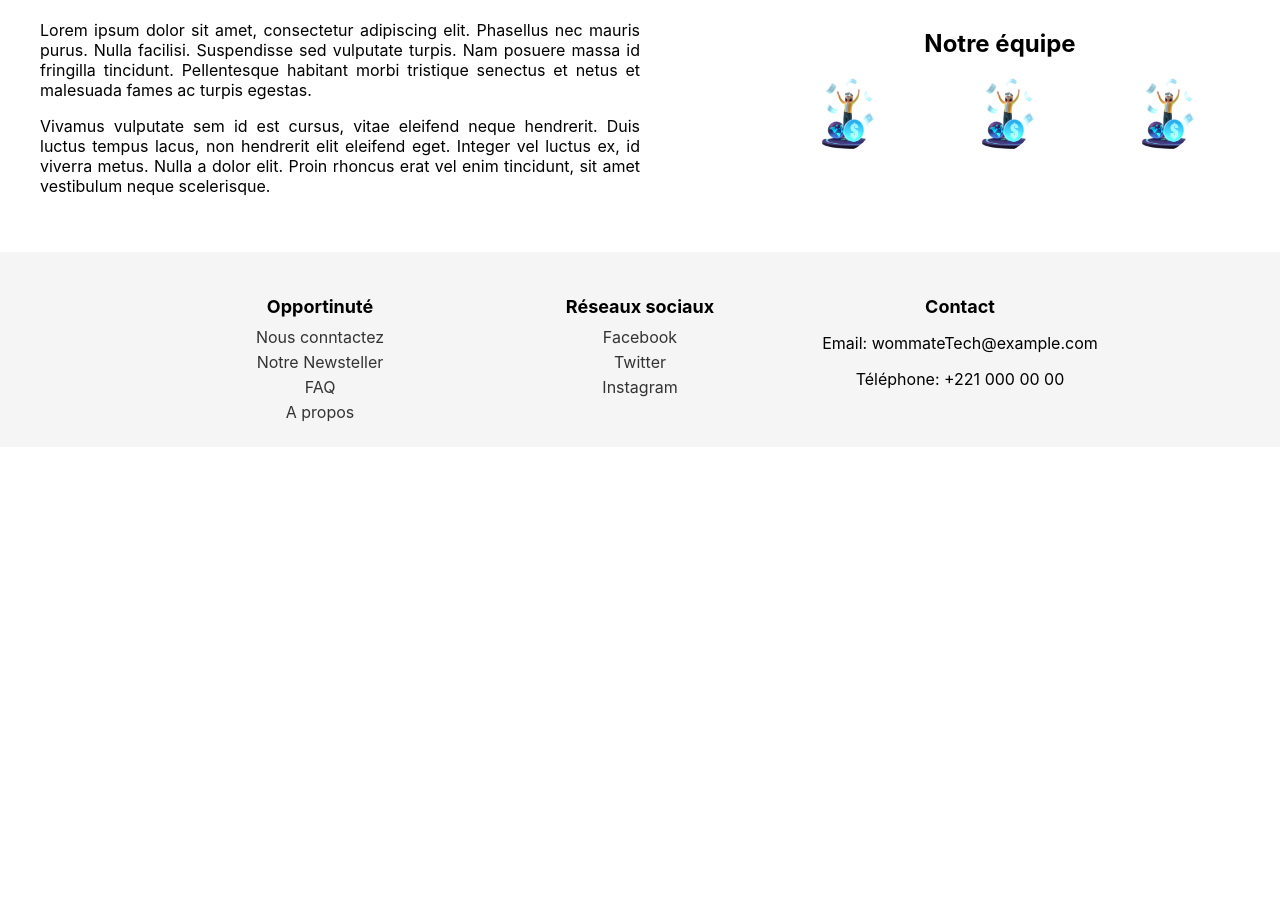
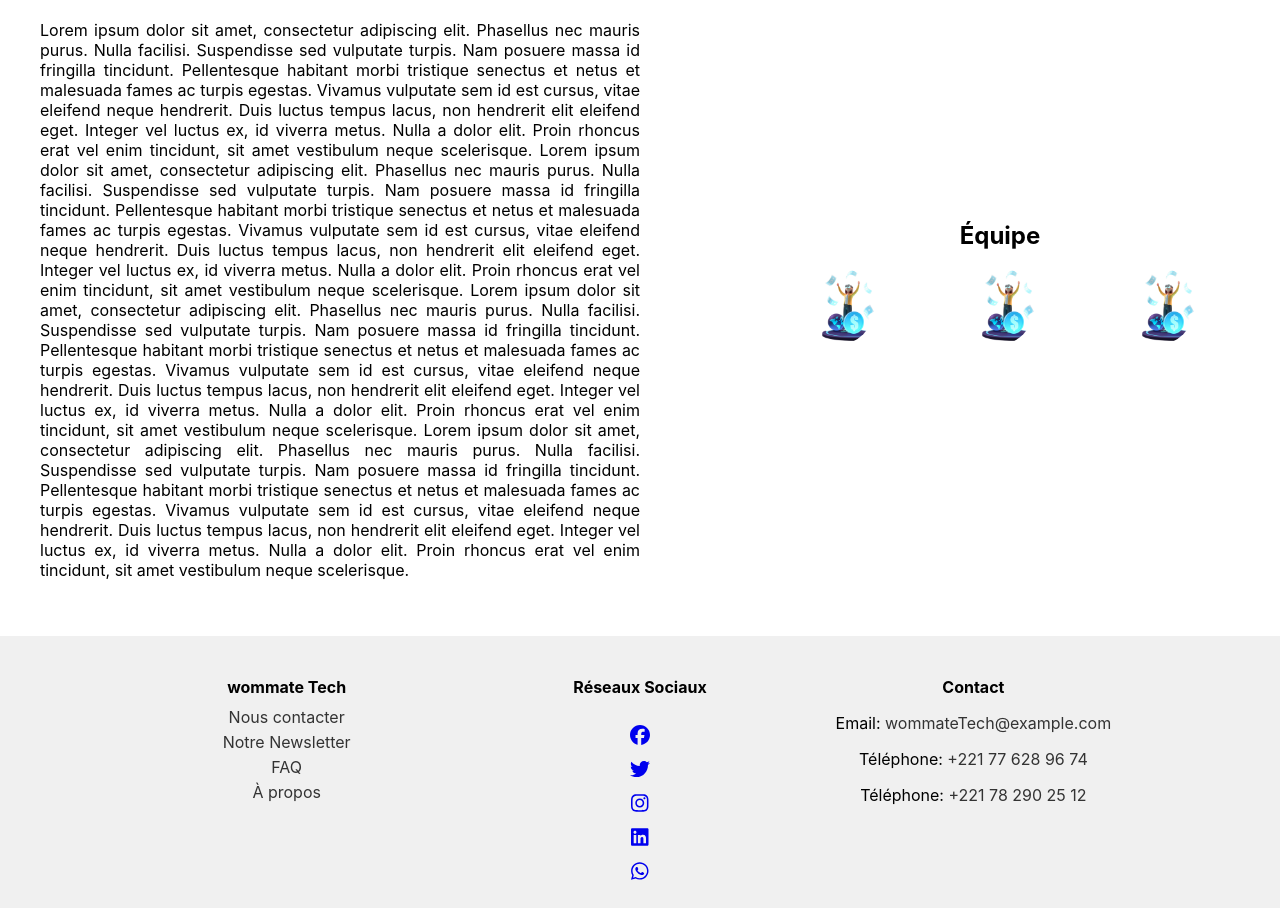
Before and after one commit to Wommate/wommate-web-site, a React (Create React App) app: page / in a window 1280 px wide. Shown: the part 1246-2154 px from the top of the page. Before the commit the page ends 1693 px from the top, so only its background shows below. Built offline with nearby package versions, Linux system fonts and the light colour scheme.

Commit message:
footer ok

```diff
--- a/public/index.html
+++ b/public/index.html
@@ -1,5 +1,5 @@
 <!DOCTYPE html>
-<html lang="en">
+<html lang="fr">
   <head>
     <meta charset="utf-8" />
     <link rel="icon" href="%PUBLIC_URL%/favicon.ico" />
--- a/src/components/About/About.js
+++ b/src/components/About/About.js
@@ -12,15 +12,34 @@ const About = () => {
           Nulla facilisi. Suspendisse sed vulputate turpis. Nam posuere massa id fringilla
           tincidunt. Pellentesque habitant morbi tristique senectus et netus et malesuada fames ac
           turpis egestas.
-        </p>
-        <p className='nosValeurs'>
+          Vivamus vulputate sem id est cursus, vitae eleifend neque hendrerit. Duis luctus tempus
+          lacus, non hendrerit elit eleifend eget. Integer vel luctus ex, id viverra metus. Nulla a
+          dolor elit. Proin rhoncus erat vel enim tincidunt, sit amet vestibulum neque scelerisque.
+          Lorem ipsum dolor sit amet, consectetur adipiscing elit. Phasellus nec mauris purus.
+          Nulla facilisi. Suspendisse sed vulputate turpis. Nam posuere massa id fringilla
+          tincidunt. Pellentesque habitant morbi tristique senectus et netus et malesuada fames ac
+          turpis egestas.
+          Vivamus vulputate sem id est cursus, vitae eleifend neque hendrerit. Duis luctus tempus
+          lacus, non hendrerit elit eleifend eget. Integer vel luctus ex, id viverra metus. Nulla a
+          dolor elit. Proin rhoncus erat vel enim tincidunt, sit amet vestibulum neque scelerisque.
+          Lorem ipsum dolor sit amet, consectetur adipiscing elit. Phasellus nec mauris purus.
+          Nulla facilisi. Suspendisse sed vulputate turpis. Nam posuere massa id fringilla
+          tincidunt. Pellentesque habitant morbi tristique senectus et netus et malesuada fames ac
+          turpis egestas.
+          Vivamus vulputate sem id est cursus, vitae eleifend neque hendrerit. Duis luctus tempus
+          lacus, non hendrerit elit eleifend eget. Integer vel luctus ex, id viverra metus. Nulla a
+          dolor elit. Proin rhoncus erat vel enim tincidunt, sit amet vestibulum neque scelerisque.
+          Lorem ipsum dolor sit amet, consectetur adipiscing elit. Phasellus nec mauris purus.
+          Nulla facilisi. Suspendisse sed vulputate turpis. Nam posuere massa id fringilla
+          tincidunt. Pellentesque habitant morbi tristique senectus et netus et malesuada fames ac
+          turpis egestas.
           Vivamus vulputate sem id est cursus, vitae eleifend neque hendrerit. Duis luctus tempus
           lacus, non hendrerit elit eleifend eget. Integer vel luctus ex, id viverra metus. Nulla a
           dolor elit. Proin rhoncus erat vel enim tincidunt, sit amet vestibulum neque scelerisque.
         </p>
       </div>
       <div className="teamContainer">
-        <h2>Notre équipe</h2>
+        <h2>Équipe</h2>
         <div className="teamImages">
             <div className="hero__img">
                     <img src={heroImg} alt="hero_img" />
--- a/src/components/Footer/Footer.css
+++ b/src/components/Footer/Footer.css
@@ -1,22 +1,27 @@
 .footer {
-    background-color: #f5f5f5;
+  background-color: #f0f0f0;
   padding: 20px;
+
 }
 
 .footer-content {
   display: flex;
   justify-content: space-between;
-    max-width: 960px;
-    margin: 0 auto;
+  align-items: flex-start;
 }
 
 .footer-section {
   flex: 1;
+  margin-right: 20px;
+}
+.footer-section  a:hover{
+  color: #A42593;
 }
 
 .footer-section h4 {
-    font-size: 18px;
   margin-bottom: 10px;
+  font-size: 16px;
+  font-weight: bold;
 }
 
 .social-links {
@@ -34,6 +39,32 @@
   text-decoration: none;
 }
 
-  .social-links a:hover {
-    text-decoration: underline;
+.iconRs {
+  display: flex;
+  flex-direction: column;
+  align-items: center;
 }
+.iconRs a:hover {
+  color: #A42593;
+}
+
+.social-icons {
+  display: flex;
+  justify-content: center;
+  align-items: center;
+}
+
+.icon {
+  color: #022179;
+  margin: 5px;
+  font-size: 20px;
+}
+
+.footer-section p {
+  margin-bottom: 5px;
+}
+
+.footer-section p a {
+  color: #333;
+  text-decoration: none;
+}
--- a/src/components/Footer/Footer.js
+++ b/src/components/Footer/Footer.js
@@ -1,45 +1,87 @@
 import React from 'react';
 import './Footer.css';
+import { FontAwesomeIcon } from '@fortawesome/react-fontawesome';
+import {
+  faFacebook,
+  faTwitter,
+  faInstagram,
+  faLinkedin,
+  faWhatsapp
+} from '@fortawesome/free-brands-svg-icons';
 
 const Footer = () => {
+  const handleEmailClick = () => {
+    window.location.href = 'mailto:wommateTech@example.com';
+  };
+
+  const handlePhoneClick = () => {
+    window.location.href = 'tel:+22100000000';
+  };
+
+  const handleWhatsAppClick = () => {
+    window.location.href = 'https://wa.me/22100000000';
+  };
+
   return (
     <footer className="footer">
       <div className="footer-content">
         <div className="footer-section">
-          <h4>Opportinuté</h4>
+          <h4>wommate Tech</h4>
           <ul className="social-links">
             <li>
-              <a href="#">Nous conntactez</a>
+              <a href="#">Nous contacter</a>
             </li>
             <li>
-              <a href="#">Notre Newsteller</a>
+              <a href="#">Notre Newsletter</a>
             </li>
             <li>
               <a href="#">FAQ</a>
             </li>
             <li>
-              <a href="#">A propos</a>
+              <a href="#">À propos</a>
             </li>
           </ul>
         </div>
-        <div className="footer-section">
-          <h4>Réseaux sociaux</h4>
-          <ul className="social-links">
-            <li>
-              <a href="#">Facebook</a>
-            </li>
-            <li>
-              <a href="#">Twitter</a>
-            </li>
-            <li>
-              <a href="#">Instagram</a>
-            </li>
-          </ul>
+        <div className="iconRs">
+          <h4>Réseaux Sociaux</h4>
+          <div className="icon" title='Facebook'>
+            <a href="#">
+              <FontAwesomeIcon icon={faFacebook} />
+            </a>
+          </div>
+          <div className="icon" title='Instagram'>
+            <a href="#">
+              <FontAwesomeIcon icon={faTwitter} />
+            </a>
+          </div>
+          <div className="icon" title='Instagram'>
+            <a href="#">
+              <FontAwesomeIcon icon={faInstagram} />
+            </a>
+          </div>
+          <div className="icon" title='Linkedin'>
+            <a href="#">
+              <FontAwesomeIcon icon={faLinkedin} />
+            </a>
+          </div>
+          <div className="icon" title='Whatsapp'>
+            <a href="https://wa.me/+221776289674" target="_blank" rel="noopener noreferrer">
+              <FontAwesomeIcon  icon={faWhatsapp} />
+            </a>
+          </div>
         </div>
         <div className="footer-section">
           <h4>Contact</h4>
-          <p>Email: wommateTech@example.com</p>
-          <p>Téléphone: +221 000 00 00</p>
+          <p>
+            Email: <a href="mailto:wommateTech@example.com">wommateTech@example.com</a>
+          </p>
+          <p>
+            Téléphone: <a href="tel:+221776289674">+221 77 628 96 74</a>
+          </p>
+          <p>
+            Téléphone: <a href="tel:+221782902512">+221 78 290 25 12</a>
+          </p>
+
         </div>
       </div>
     </footer>
--- a/src/components/Service/OurServices.css
+++ b/src/components/Service/OurServices.css
@@ -16,6 +16,7 @@
   box-shadow: 0px 2px 4px rgba(0, 0, 0, 0.1);
   padding: 20px;
   width: 45%;
+  text-align: justify;
 }
 
 .cardContent {
--- a/src/components/Service/OurServices.js
+++ b/src/components/Service/OurServices.js
@@ -1,5 +1,6 @@
 import React, { useState } from 'react';
 import './OurServices.css';
+
 
 const cardsData = [
   {
```
Lines whose indentation alone changed are shown as unchanged.
